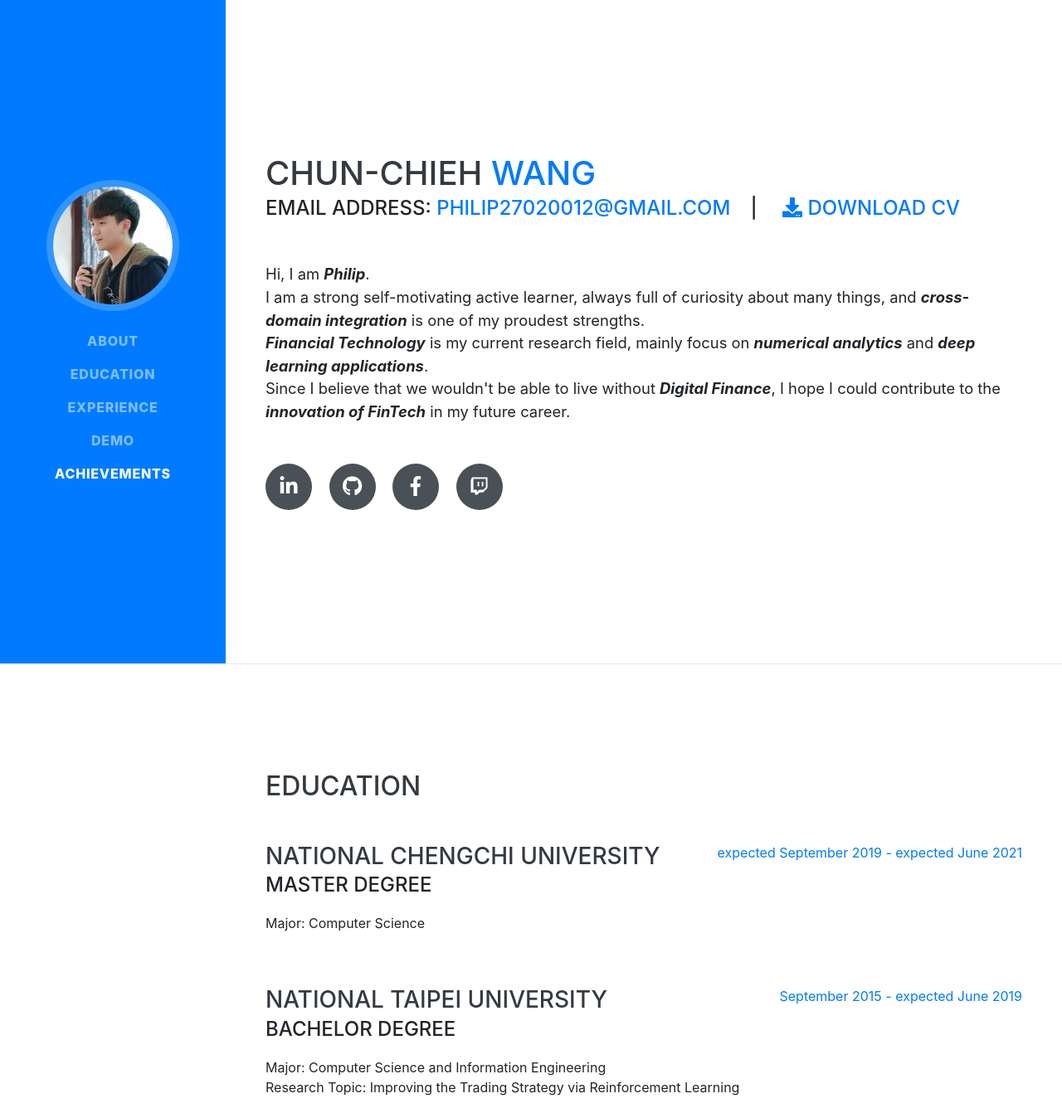
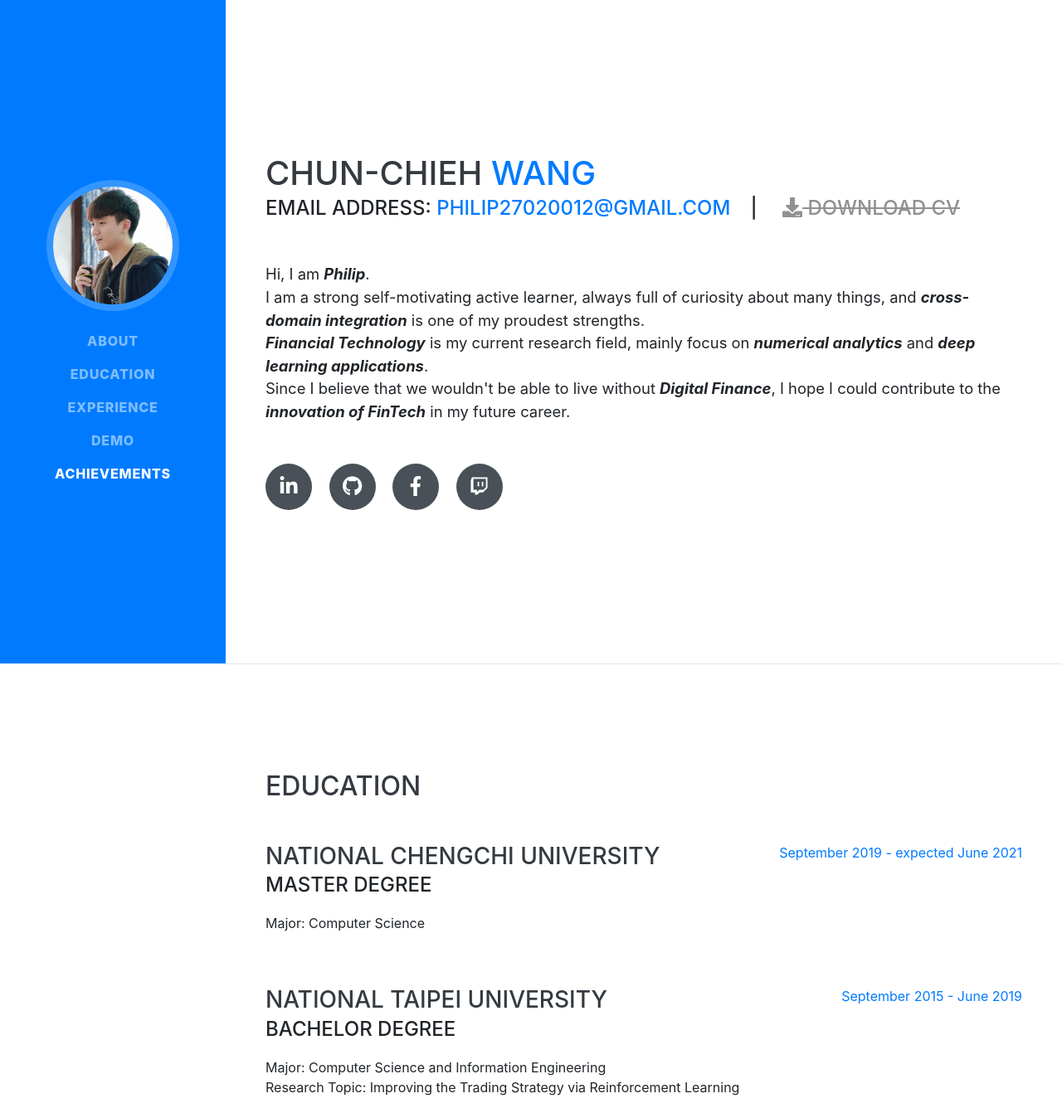
Before and after one commit to RainBoltz/ccwang, a website with bundled scripts: page index.html in a window 1280 px wide. Shown: the top 1342 px of the page at 83% size. Built offline with nearby package versions, Linux system fonts and the light colour scheme; a web font is replaced by a local one.

Commit message:
Update index.html
deprecate CV-Download method;
scholarship up-to-date.

```diff
--- a/index.html
+++ b/index.html
@@ -33,6 +33,14 @@
     .marker{
       font-style: italic;
       font-weight: bold;
+    }
+    .isDisabled {
+      cursor: not-allowed;
+      opacity: 0.5;
+      color: currentColor;
+      display: inline-block;  /* For IE11/ MS Edge bug */
+      pointer-events: none;
+      text-decoration: line-through;
     }
   </style>
 
@@ -85,7 +93,7 @@
         </h1>
         <div class="subheading mb-5">email address:
           <a href="mailto:philip27020012@gmail.com">philip27020012@gmail.com</a>&emsp;|&emsp;
-          <a href="ChunChiehWang-CV.pdf" download><i class="fa fa-download"></i> download CV</a>
+          <a href="ChunChiehWang-CV.pdf" class="isDisabled" download><i class="fa fa-download"></i> download CV</a>
         </div>
         <p class="lead mb-5">Hi, I am <span class="marker">Philip</span>. <br>I am a strong self-motivating active learner, always full of curiosity about many things, and <span class="marker">cross-domain integration</span> is one of my proudest strengths. <br><span class="marker">Financial Technology</span> is my current research field, mainly focus on <span class="marker">numerical analytics</span> and <span class="marker">deep learning applications</span>. <br>Since I believe that we wouldn't be able to live without <span class="marker">Digital Finance</span>, I hope I could contribute to the <span class="marker">innovation of FinTech</span> in my future career.</p>
         <div class="social-icons">
@@ -119,7 +127,7 @@
             <p></p>
           </div>
           <div class="resume-date text-md-right">
-            <span class="text-primary">expected September 2019 - expected June 2021</span>
+            <span class="text-primary">September 2019 - expected June 2021</span>
           </div>
         </div>
 
@@ -131,7 +139,7 @@
             <p>Research Topic: Improving the Trading Strategy via Reinforcement Learning</p>
           </div>
           <div class="resume-date text-md-right">
-            <span class="text-primary">September 2015 - expected June 2019</span>
+            <span class="text-primary">September 2015 - June 2019</span>
           </div>
         </div>
 
@@ -162,7 +170,7 @@
             <p>Assist in the development of financial engineering algorithms related to machine learning and deep learning.</p>
           </div>
           <div class="resume-date text-md-right">
-            <span class="text-primary">August 2018 - Present</span>
+            <span class="text-primary">August 2018 - June 2019</span>
           </div>
         </div>
 
@@ -246,7 +254,7 @@
               <div class="card-body">
                 <h5 class="card-title">FX-Peeker</h5>
                 <p class="card-text">Inspired from CTBC forex trading team. The website provides "Candlestick Pattern Matching" and "Sentiment Analyze" service for forex trading.</p>
-                <a href="https://fxpeeker.serveo.net/" class="btn btn-light" target="_blank">Demo</a>&emsp;<a href="https://www.peculab.org/" class="btn btn-light" target="_blank">Pecu Lab</a>
+                <a href="https://fxpeeker.serveo.net/" class="btn btn-light" target="_blank">Demo</a>
               </div>
             </div>
           </div>
```
